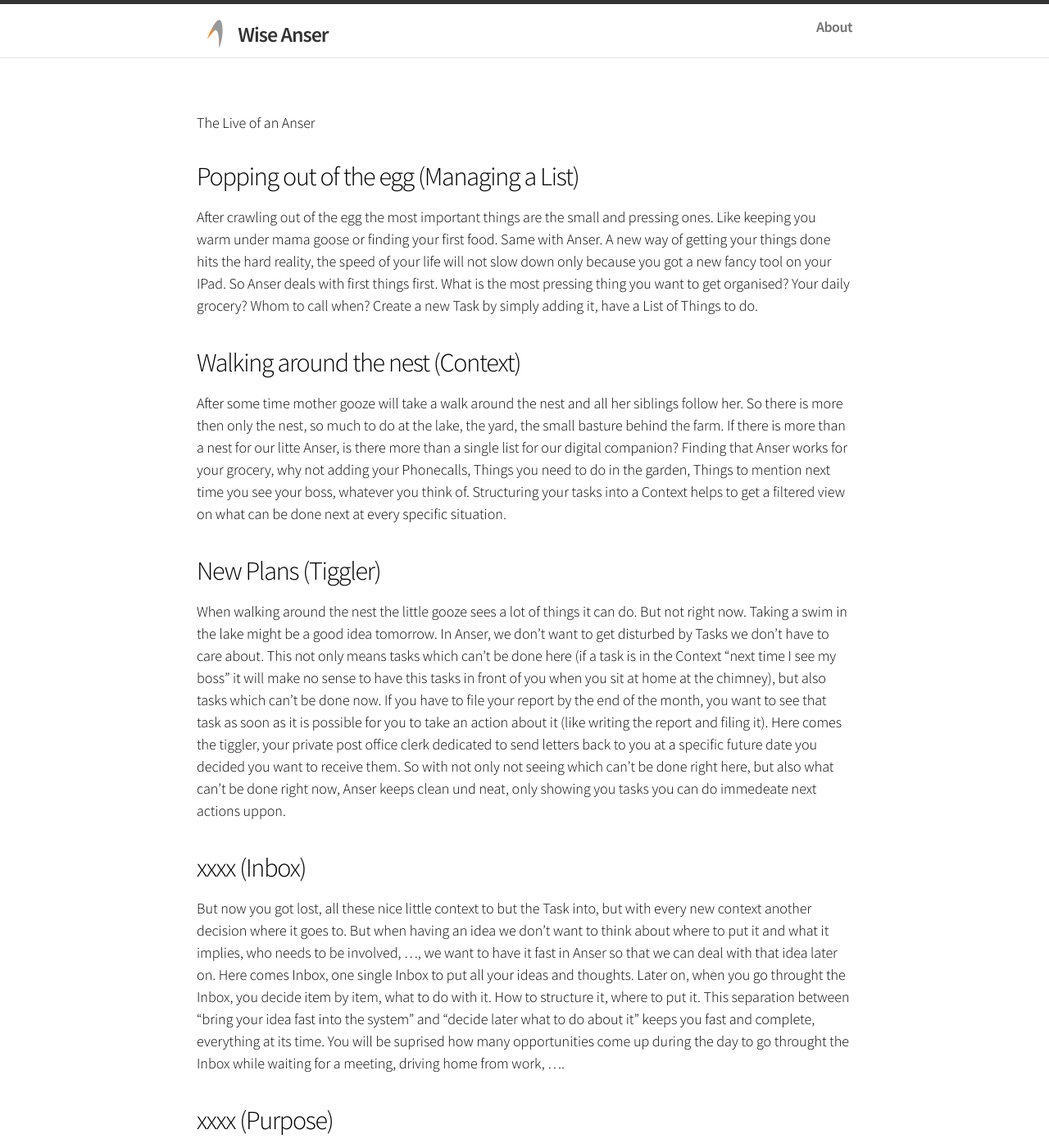
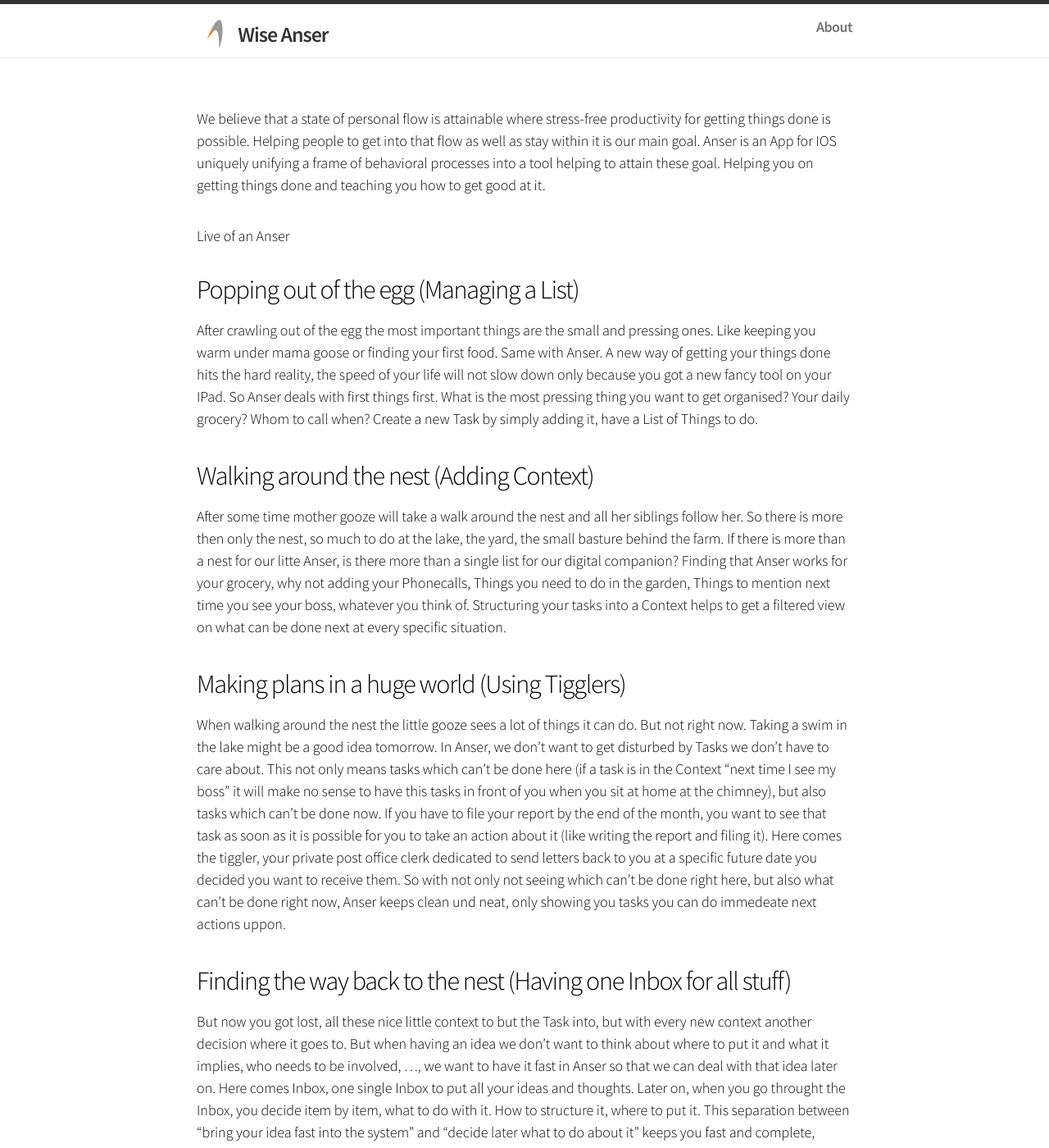
Before and after one commit to wiseanser/wiseanser.github.io, a Jekyll site: the page built from index.md, in a window 1280 px wide and 1400 px high. Shown: the whole window at 82% size. Built offline with Jekyll 4.4.1, drawn with Linux system fonts in a browser that asks for light colours; some of the changed text lies outside the part shown.

Commit message:
Update index.md

```diff
--- a/index.md
+++ b/index.md
@@ -2,7 +2,11 @@
 layout: page
 ---
 
-The Live of an Anser
+We believe that a state of personal flow is attainable where stress-free productivity for getting things done is possible.
+Helping people to get into that flow as well as stay within it is our main goal.
+Anser is an App for IOS uniquely unifying a frame of behavioral processes into a tool helping to attain these goal. Helping you on getting things done and teaching you how to get good at it.
+
+Live of an Anser
 ====================
 
 Popping out of the egg (Managing a List)
@@ -11,29 +15,29 @@ Popping out of the egg (Managing a List)
 After crawling out of the egg the most important things are the small and pressing ones. Like keeping you warm under mama goose or finding your first food. Same with Anser. A new way of getting your things done hits the hard reality, the speed of your life will not slow down only because you got a new fancy tool on your IPad. So Anser deals with first things first. What is the most pressing thing you want to get organised? Your daily grocery? Whom to call when?
 Create a new Task by simply adding it, have a List of Things to do.
 
-Walking around the nest (Context)
+Walking around the nest (Adding Context)
 -----------------------
 
 After some time mother gooze will take a walk around the nest and all her siblings follow her. So there is more then only the nest, so much to do at the lake, the yard, the small basture behind the farm. If there is more than a nest for our litte Anser, is there more than a single list for our digital companion?
 Finding that Anser works for your grocery, why not adding your Phonecalls, Things you need to do in the garden, Things to mention next time you see your boss, whatever you think of. Structuring your tasks into a Context helps to get a filtered view on what can be done next at every specific situation.
 
-New Plans (Tiggler)
+Making plans in a huge world (Using Tigglers)
 -------------------
 
 When walking around the nest the little gooze sees a lot of things it can do. But not right now. Taking a swim in the lake might be a good idea tomorrow. In Anser, we don't want to get disturbed by Tasks we don't have to care about. This not only means tasks which can't be done here (if a task is in the Context "next time I see my boss" it will make no sense to have this tasks in front of you when you sit at home at the chimney), but also tasks which can't be done now. If you have to file your report by the end of the month, you want to see that task as soon as it is possible for you to take an action about it (like writing the report and filing it). Here comes the tiggler, your private post office clerk dedicated to send letters back to you at a specific future date you decided you want to receive them.
 So with not only not seeing which can't be done right here, but also what can't be done right now, Anser keeps clean und neat, only showing you tasks you can do immedeate next actions uppon.
 
-xxxx (Inbox)
+Finding the way back to the nest (Having one Inbox for all stuff)
 ----
 
 But now you got lost, all these nice little context to but the Task into, but with every new context another decision where it goes to. But when having an idea we don't want to think about where to put it and what it implies, who needs to be involved, ..., we want to have it fast in Anser so that we can deal with that idea later on. Here comes Inbox, one single Inbox to put all your ideas and thoughts. Later on, when you go throught the Inbox,  you decide item by item, what to do with it. How to structure it, where to put it. This separation between "bring your idea fast into the system" and "decide later what to do about it" keeps you fast and complete, everything at its time. You will be suprised how many opportunities come up during the day to go throught the Inbox while waiting for a meeting, driving home from work, ....
 
-xxxx (Purpose)
+Finding your purpose in live (Building up horizonts of focus)
 --------------
 
 First it is interesting for our little gooze to run around a bit to explore the world. But the more it runs around, the more one question comes into it's mind. "Why?". Also using Anser for task management can be a fun game by itself, but the more tasks you process the more it will come to your mind to question the reason why you are doing things. Here comes the possibility to structure your tasks.
 
-xxxx (Review)
+Step back from time to time (Using Reviews)
 -------------
 
 Live is a moving target. With all that structure around us it gets more and more likely, that these structures are out of date, that our live has changed meanwhile. A weekly review giving you a view from above to allign your goals with your structure helps keeping up to the change.
```
